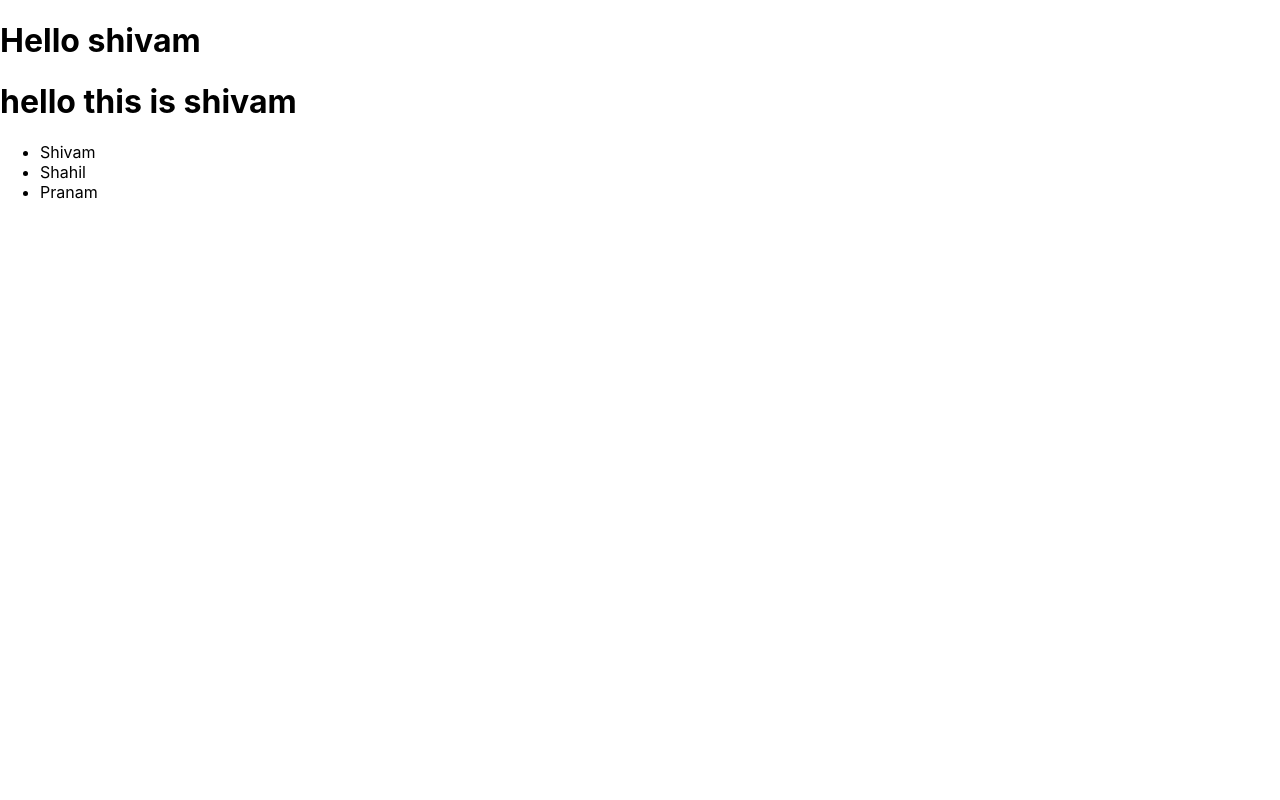
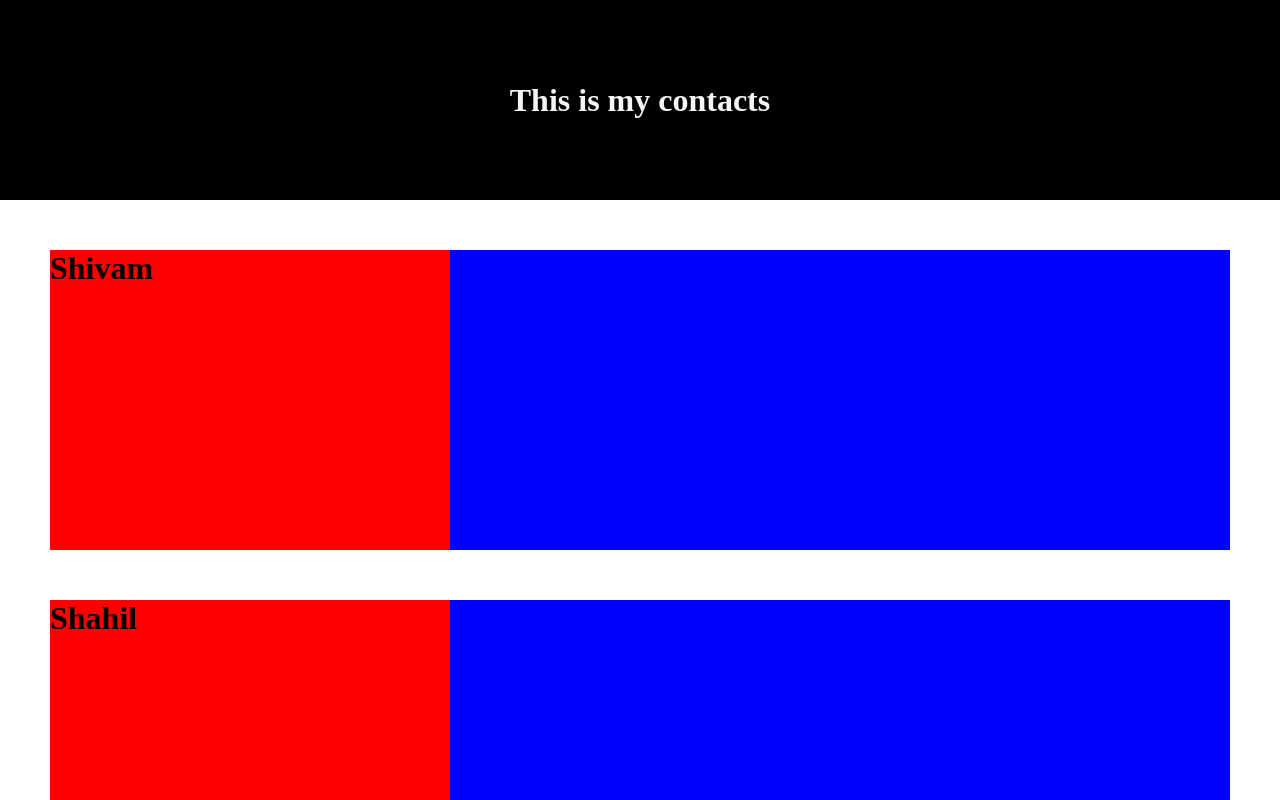
Before and after one commit to shivamt0602/React-practice, a React (Create React App) app: page / in a window 1280 px wide. Shown: the top 800 px of the page. Built offline with nearby package versions, Linux system fonts and the light colour scheme.

Commit message:
calling components multiple times will create it repeatedly

```diff
--- a/src/App.css
+++ b/src/App.css
@@ -2,43 +2,31 @@
   text-align: center;
 }
 
-/* .App-logo {
-  height: 40vmin;
-  pointer-events: none;
+.flex{
+  display: flex;
 }
 
-@media (prefers-reduced-motion: no-preference) {
-  .App-logo {
-    animation: App-logo-spin infinite 20s linear;
-  }
+.cards{
+  margin: 50px;
+  background-color:blue;
 }
 
-.App-header {
-  background-color: #282c34;
-  min-height: 100vh;
+.header-div{
+  height: 200px;
+  width: 100%;
   display: flex;
-  flex-direction: column;
+  justify-content: center;
   align-items: center;
-  justify-content: center;
-  font-size: calc(10px + 2vmin);
-  color: white;
+  background-color:black;
+  color: whitesmoke;
 }
 
-.App-link {
-  color: #61dafb;
+.card-contact{
+  background-color: red;
+  height: 300px;
+  width: 400px;
 }
 
-@keyframes App-logo-spin {
-  from {
-    transform: rotate(0deg);
-  }
-  to {
-    transform: rotate(360deg);
-  }
-}  */
-
-
-/* li{
-  text-decoration: none;
-  background-color:red;
-} */
+.card-contact p{
+  padding: 20px;
+}
--- a/src/App.js
+++ b/src/App.js
@@ -1,8 +1,7 @@
 // import logo from './logo.svg';
 import './App.css';
-import Heading from "./Heading"
-import List from "./Components/List"
-
+import Header from "./Components/Header"
+import Contacts from "./Components/Contacts"
 // here App is a component which is added in index.js
 
 // const Heading = ()=>{
@@ -11,15 +10,16 @@ import List from "./Components/List"
 
 const App = ()=>{
 
-  const name = "shivam";
-  const image_url ="https://picsum.photos/id/237/200/300" ;
-
   return (
    <>
-   <image src={image_url} />
-   <h1>Hello {name}</h1>
-   <Heading/>
-   <List/>
+   <div className='header-div'>
+   <Header/>
+   </div>
+   <div className='contacts'>
+    <Contacts name = "Shivam"/>
+    <Contacts name = "Shahil"/>
+    <Contacts name = "Shivam"/>
+   </div>
    </>
   )
 }
--- /dev/null
+++ b/src/Components/Contacts.jsx
@@ -0,0 +1,14 @@
+const Contacts = (props)=>{
+    return (
+        <>
+        <div className="cards flex">
+            <div className="card-contact">
+                <h1>{props.name}</h1>
+            </div>
+        </div>
+        </>
+    )
+}
+
+
+export default Contacts;
--- /dev/null
+++ b/src/Components/Header.jsx
@@ -0,0 +1,6 @@
+
+const Header = ()=>{
+    return <h1>This is my contacts</h1>
+}
+
+export default Header;
--- a/src/Components/List.jsx
+++ /dev/null
@@ -1,10 +0,0 @@
-const List = ()=>{
-    return(<ul>
-        <li>Shivam</li>
-        <li>Shahil</li>
-        <li>Pranam</li>
-    </ul>
-    )
-}
-
-export default List
--- a/src/Heading.jsx
+++ /dev/null
@@ -1,5 +0,0 @@
-const Heading = ()=>{
-    return <h1>hello this is shivam</h1>
-}
-
-export default Heading;
--- a/src/index.css
+++ b/src/index.css
@@ -1,4 +1,4 @@
-body {
+/* body {
   margin: 0;
   font-family: -apple-system, BlinkMacSystemFont, 'Segoe UI', 'Roboto', 'Oxygen',
     'Ubuntu', 'Cantarell', 'Fira Sans', 'Droid Sans', 'Helvetica Neue',
@@ -10,4 +10,15 @@ body {
 code {
   font-family: source-code-pro, Menlo, Monaco, Consolas, 'Courier New',
     monospace;
+} */
+
+
+*{
+  margin:0px;
+  padding:0px;
 }
+
+html,body{
+  height: 100%;
+  width: 100%;
+}
```
